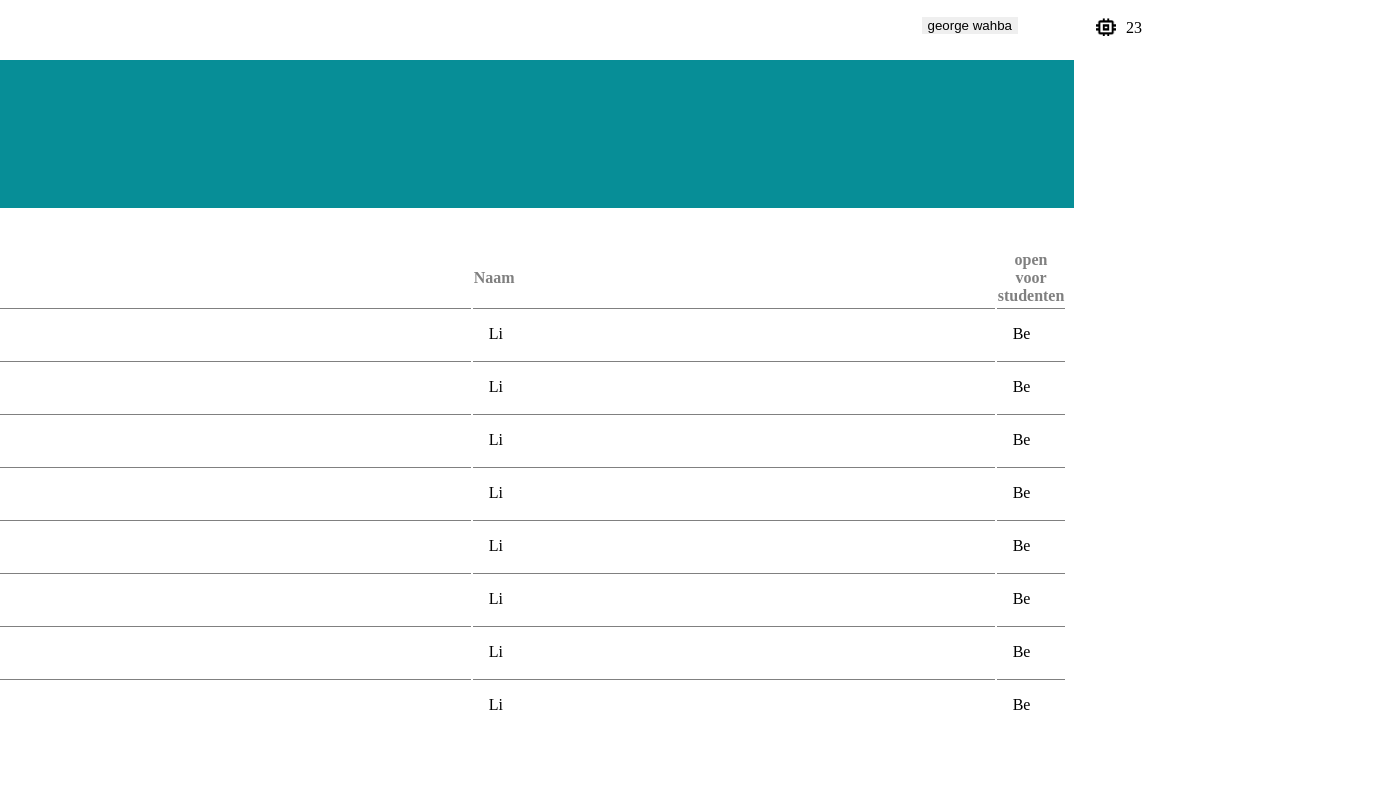
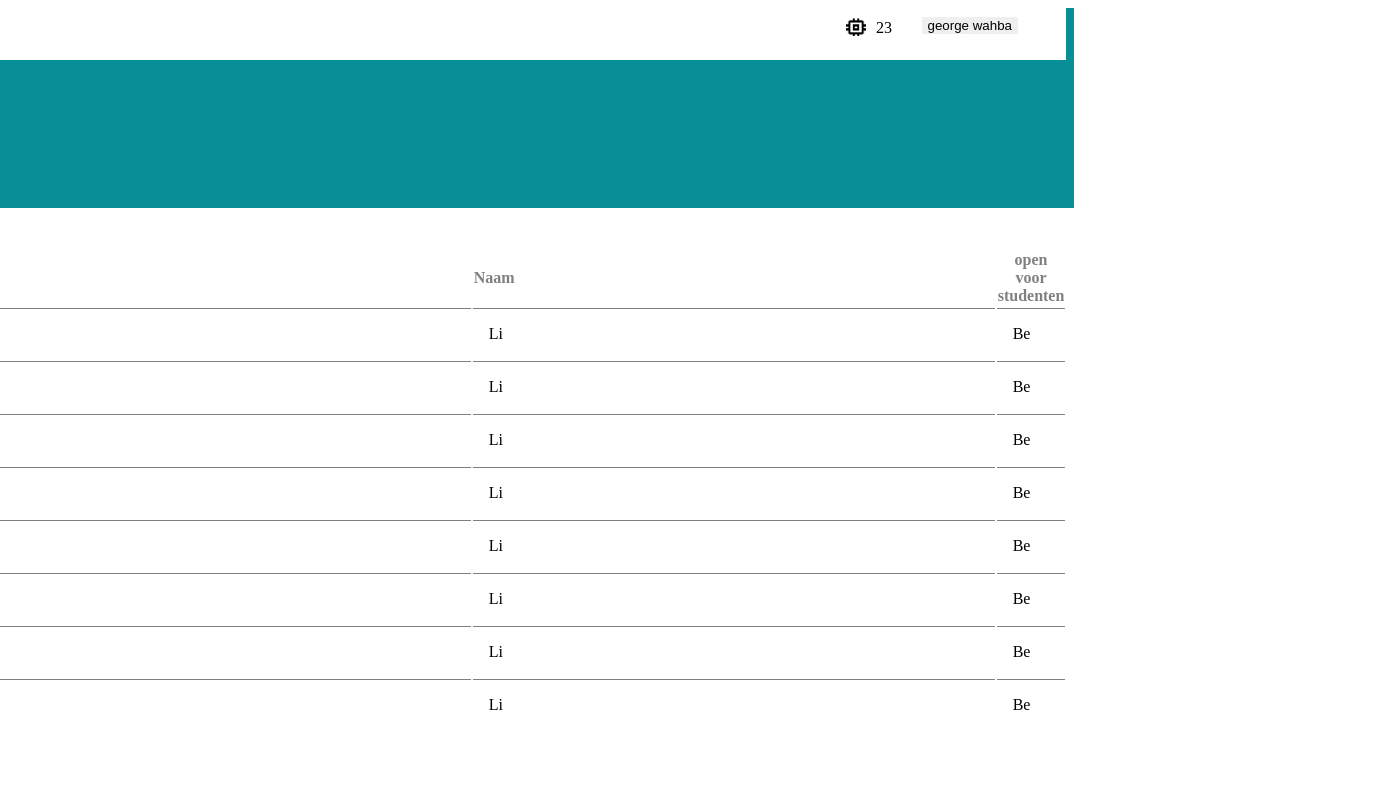
Before and after one commit to georgewahba/Gehacked-b65f862b, a plain HTML site: page index.html in a window 1280 px wide. Shown: the full height of the page, 1386 px wide, since content can reach past the window. Drawn offline with Linux system fonts and the light colour scheme.

Commit message:
Add files via upload

```diff
--- a/style.css
+++ b/style.css
@@ -3,7 +3,7 @@ body{
 }
 .header{
     position: absolute;
-    width: 1600px;
+    width: 100%;
     height: 60px;
     left: 0px;
     top: 0px;
@@ -19,14 +19,14 @@ body{
 }
 .credit{
     position: absolute;
-    right: 270px;
+    right: 200px;
     top: 18px;
     height: 18px;
     width: 20px;
 }
 .credit1{
     position: absolute;
-    right: 240px;
+    right: 170px;
     top: 3px;
     height: 18px;
     width: 20px;
```
